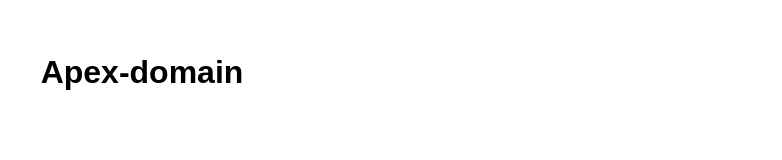
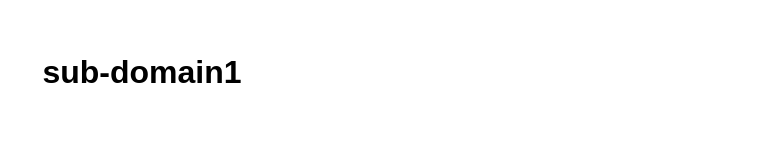
Before and after one commit to Tengyez/tengysite, a plain HTML site: page index.html in a window 1280 px wide. Shown: the part 328-488 px from the top of the page, without its empty margins (498-1280 px from the left). Drawn offline with Linux system fonts and the light colour scheme.

Commit message:
Change text from 'Apex-domain' to 'sub-domain1'

```diff
--- a/index.html
+++ b/index.html
@@ -36,7 +36,7 @@
 <body>
 
     <div class="centered-text">
-        Apex-domain
+        sub-domain1
     </div>
 
     <div class="bottom-right-text">
```
